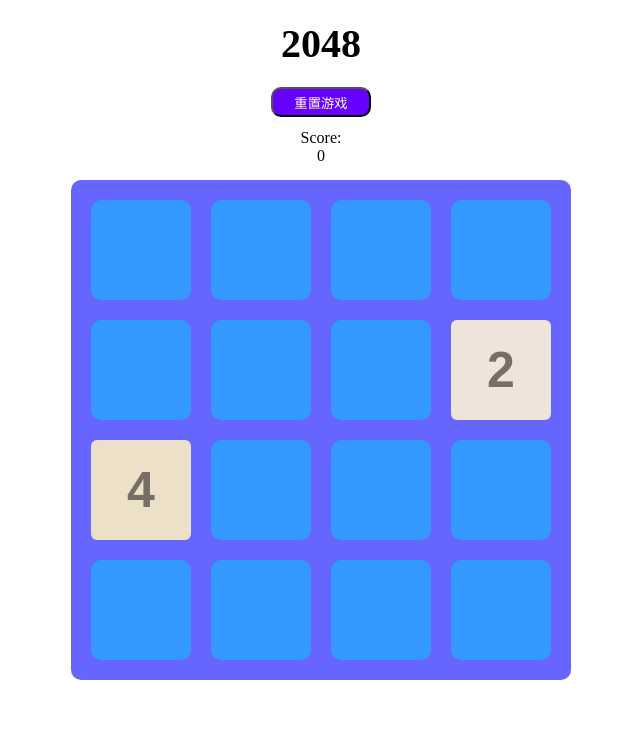
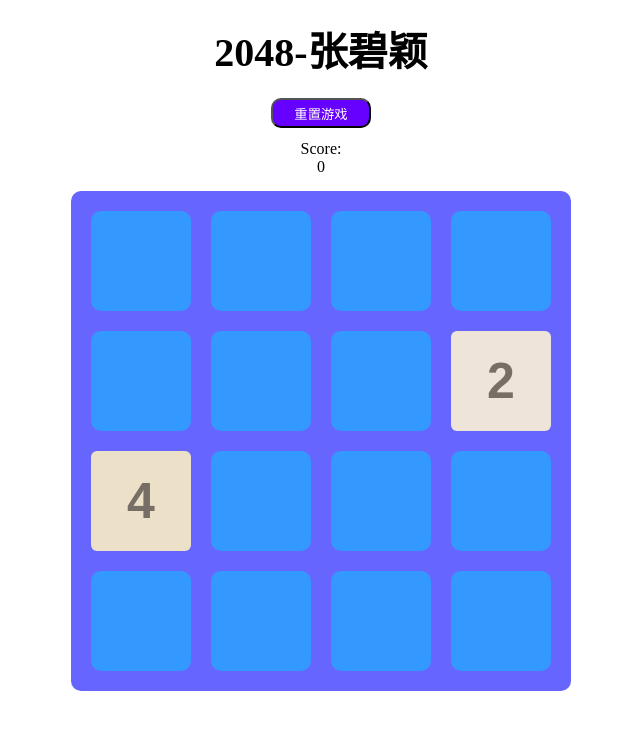
Before and after one commit to zby292/2048, a plain HTML site: page index.html in a window 1280 px wide. Shown: the whole page, without its empty margins (319-959 px from the left). Drawn offline with Linux system fonts and the light colour scheme.

Commit message:
Update index.html

```diff
--- a/index.html
+++ b/index.html
@@ -16,7 +16,7 @@
 <body>
 	<div class="heaDer">
 		<div class='heihei'>
-		<b class="f2048">2048</b>
+		<b class="f2048">2048-张碧颖</b>
 		<a  id="startgame" href=""><button class="button1">重置游戏</button></a>
 
 		<span id="txt">Score:</span>
```
